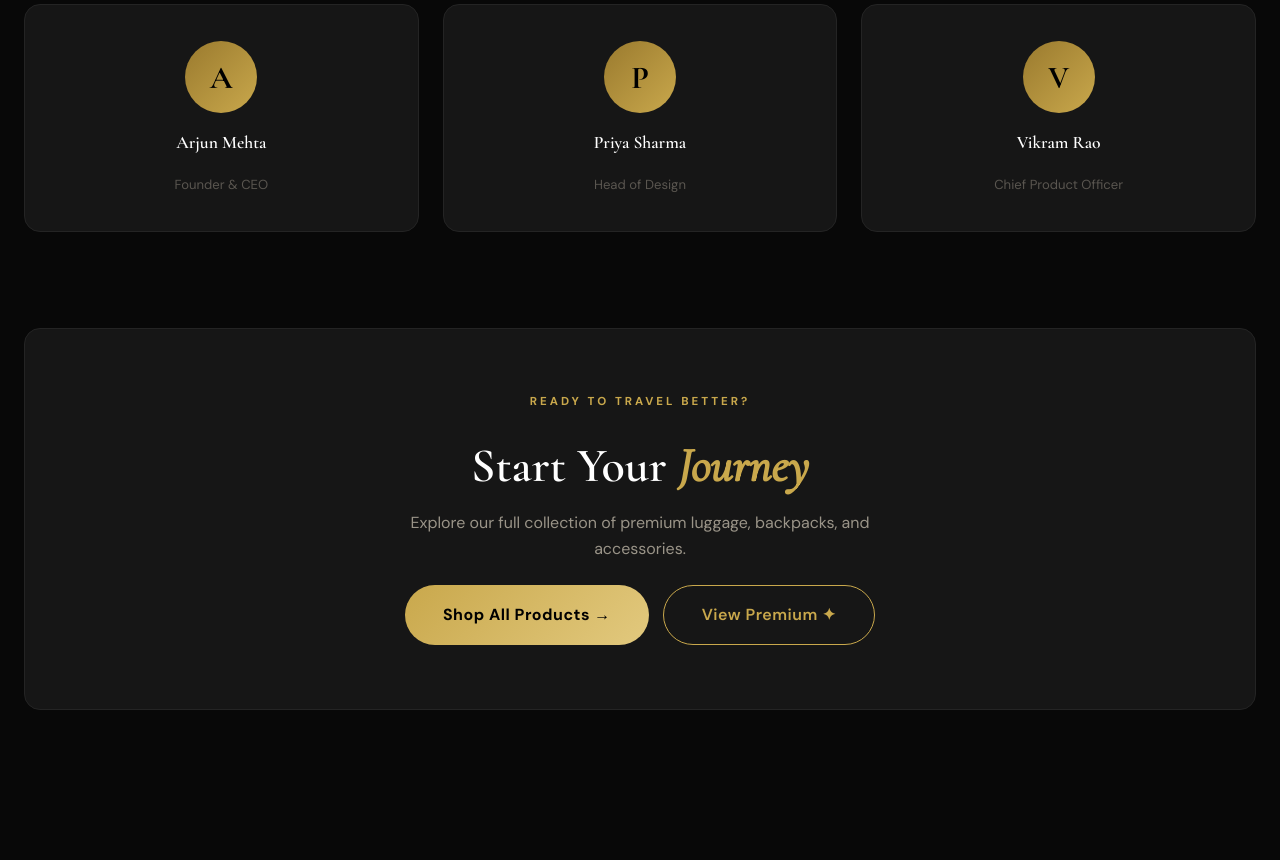
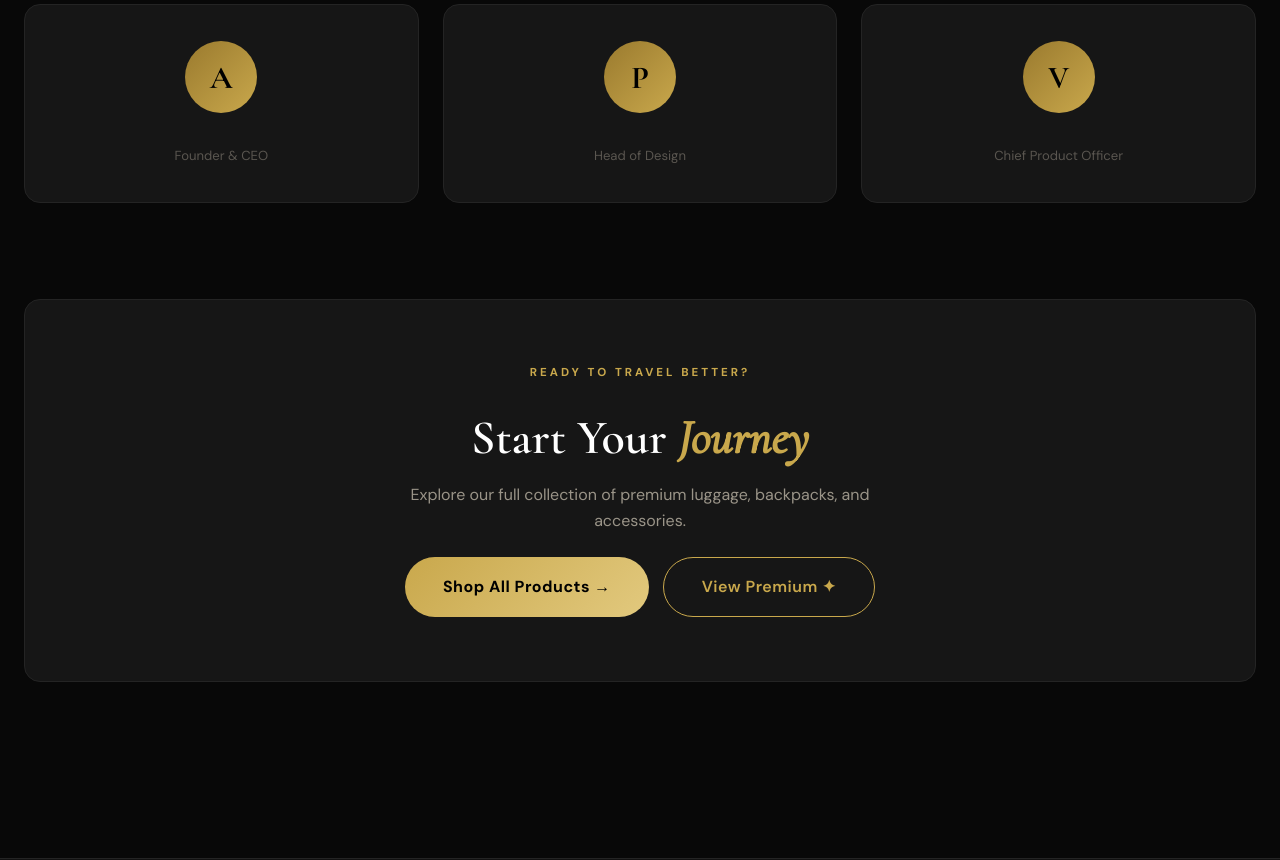
Before and after one commit to himanshuth87/EcommerceWebsite, a React (Vite) app: page /about in a window 1280 px wide. Shown: the part 1780-2640 px from the top of the page. Built offline with nearby package versions, Linux system fonts and the light colour scheme; no server answers.

Commit message:
Update About.jsx

```diff
--- a/src/pages/About.jsx
+++ b/src/pages/About.jsx
@@ -9,9 +9,9 @@ const VALUES = [
 ]
 
 const TEAM = [
-  { name: 'Arjun Mehta', role: 'Founder & CEO', initial: 'A' },
-  { name: 'Priya Sharma', role: 'Head of Design', initial: 'P' },
-  { name: 'Vikram Rao', role: 'Chief Product Officer', initial: 'V' },
+  { name: '', role: 'Founder & CEO', initial: 'A' },
+  { name: '', role: 'Head of Design', initial: 'P' },
+  { name: '', role: 'Chief Product Officer', initial: 'V' },
 ]
 
 export default function About() {
```
